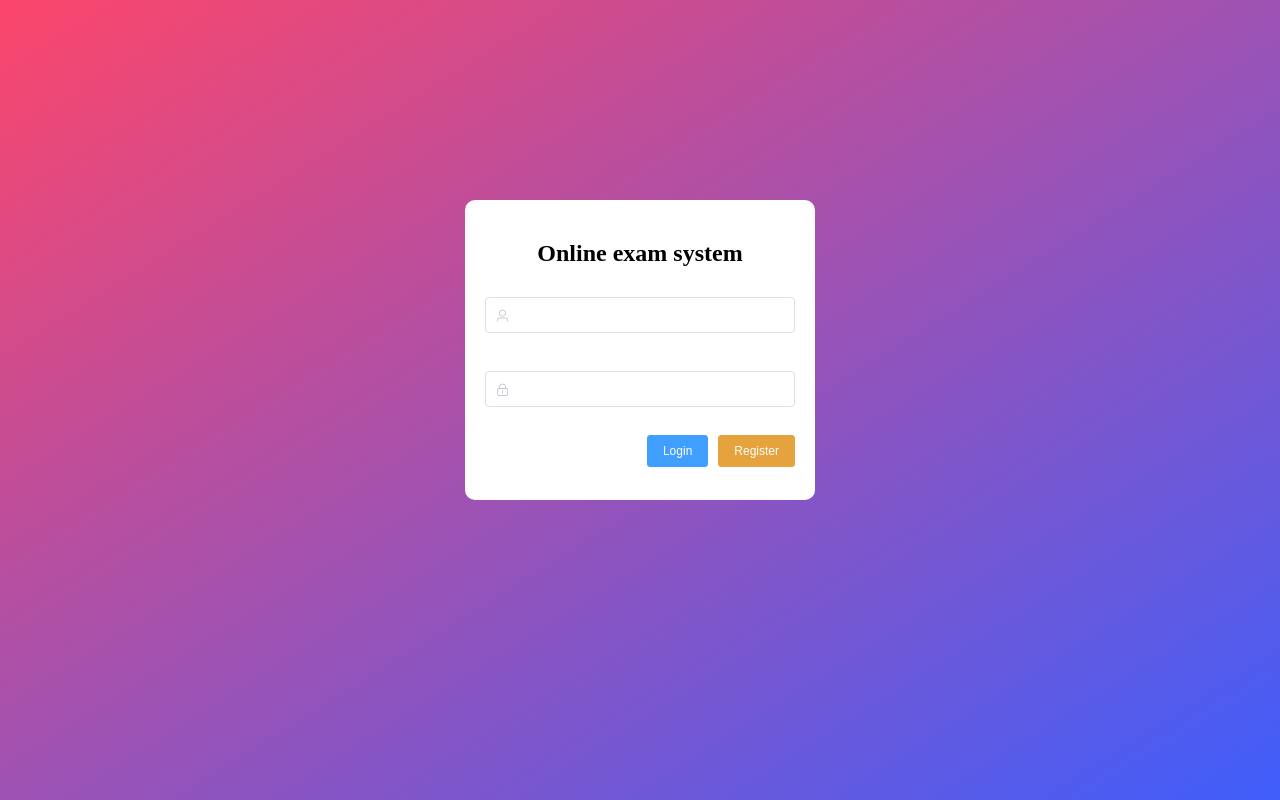
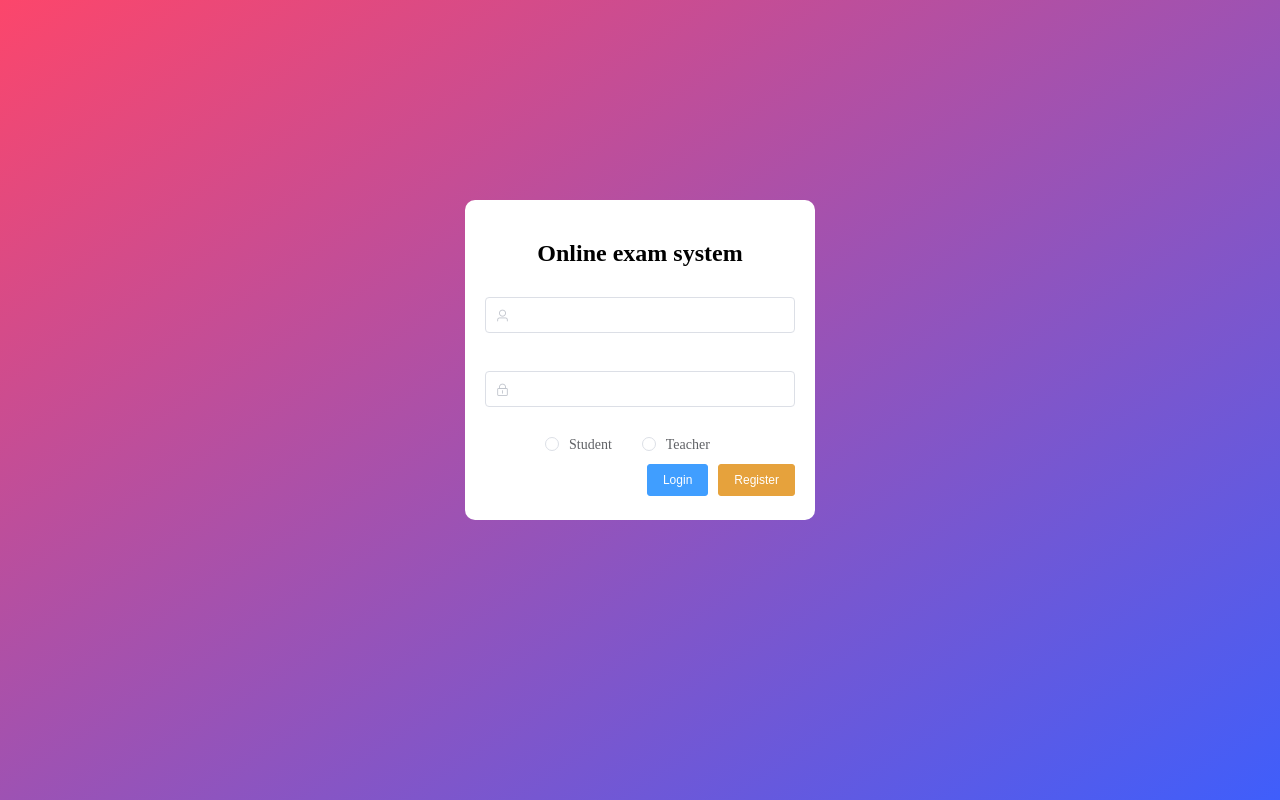
Before and after one commit to Bill-LBH/FYP-frontend, a Vue app: page /login in a window 1280 px wide. Built offline with nearby package versions, Linux system fonts and the light colour scheme.

Commit message:
完成老师登录功能

```diff
--- a/src/views/Login.vue
+++ b/src/views/Login.vue
@@ -1,14 +1,20 @@
 <template>
   <div class="wrapper">
-    <div style="margin: 200px auto; background-color: #fff; width: 350px; height: 300px; padding: 20px; border-radius: 10px">
+    <div style="margin: 200px auto; background-color: #fff; width: 350px; height: 320px; padding: 20px; border-radius: 10px">
       <div style="margin: 20px 0; text-align: center; font-size: 24px"><b>Online exam system</b></div>
-      <el-form :model="student" :rules="rules" ref="studentForm">
+      <el-form :model="user" :rules="rules" ref="studentForm">
         <el-form-item prop="id">
-          <el-input size="medium" style="margin: 10px 0" prefix-icon="el-icon-user" v-model="student.id"></el-input>
+          <el-input size="medium" style="margin: 10px 0" prefix-icon="el-icon-user" v-model="user.id"></el-input>
         </el-form-item>
         <el-form-item prop="password">
-          <el-input size="medium" style="margin: 10px 0" prefix-icon="el-icon-lock" show-password v-model="student.password"></el-input>
+          <el-input size="medium" style="margin: 10px 0" prefix-icon="el-icon-lock" show-password v-model="user.password"></el-input>
         </el-form-item>
+        <div style="margin-left: 60px">
+          <el-radio-group v-model="identity">
+            <el-radio :label="1">Student</el-radio>
+            <el-radio :label="2">Teacher</el-radio>
+          </el-radio-group>
+        </div>
         <el-form-item style="margin: 10px 0; text-align: right">
           <el-button type="primary" size="small"  autocomplete="off" @click="login">Login</el-button>
           <el-button type="warning" size="small"  autocomplete="off">Register</el-button>
@@ -23,7 +29,8 @@ export default {
   name: "Login",
   data() {
     return {
-      student: {},
+      user: {},
+      identity:'',
       rules: {
         id: [
           { required: true, message: 'Please input user ID', trigger: 'blur' },
@@ -40,13 +47,27 @@ export default {
     login() {
       this.$refs['studentForm'].validate((valid) => {
         if (valid) {  // 表单校验合法
-          this.request.post("/student/login", this.student).then(res => {
-            if(!res) {
-              this.$message.error("User name or password error")
-            } else {
-              this.$router.push("/")
-            }
-          })
+          console.log(this.identity)
+          if(this.identity="1"){
+
+            this.request.post("/student/login", this.user).then(res => {
+              if(!res) {
+                this.$message.error("Student name or password error")
+              } else {
+                this.$router.push("/")
+              }
+            })
+          }
+          else if(this.identity="2"){
+            this.request.post("/teacher/login", this.user).then(res => {
+              if(!res) {
+                this.$message.error("Teacher name or password error")
+              } else {
+                this.$router.push("/")
+              }
+            })
+
+          }
         } else {
           return false;
         }
@@ -61,5 +82,6 @@ export default {
   height: 100vh;
   background-image: linear-gradient(to bottom right, #FC466B , #3F5EFB);
   overflow: hidden;
+
 }
 </style>
```
